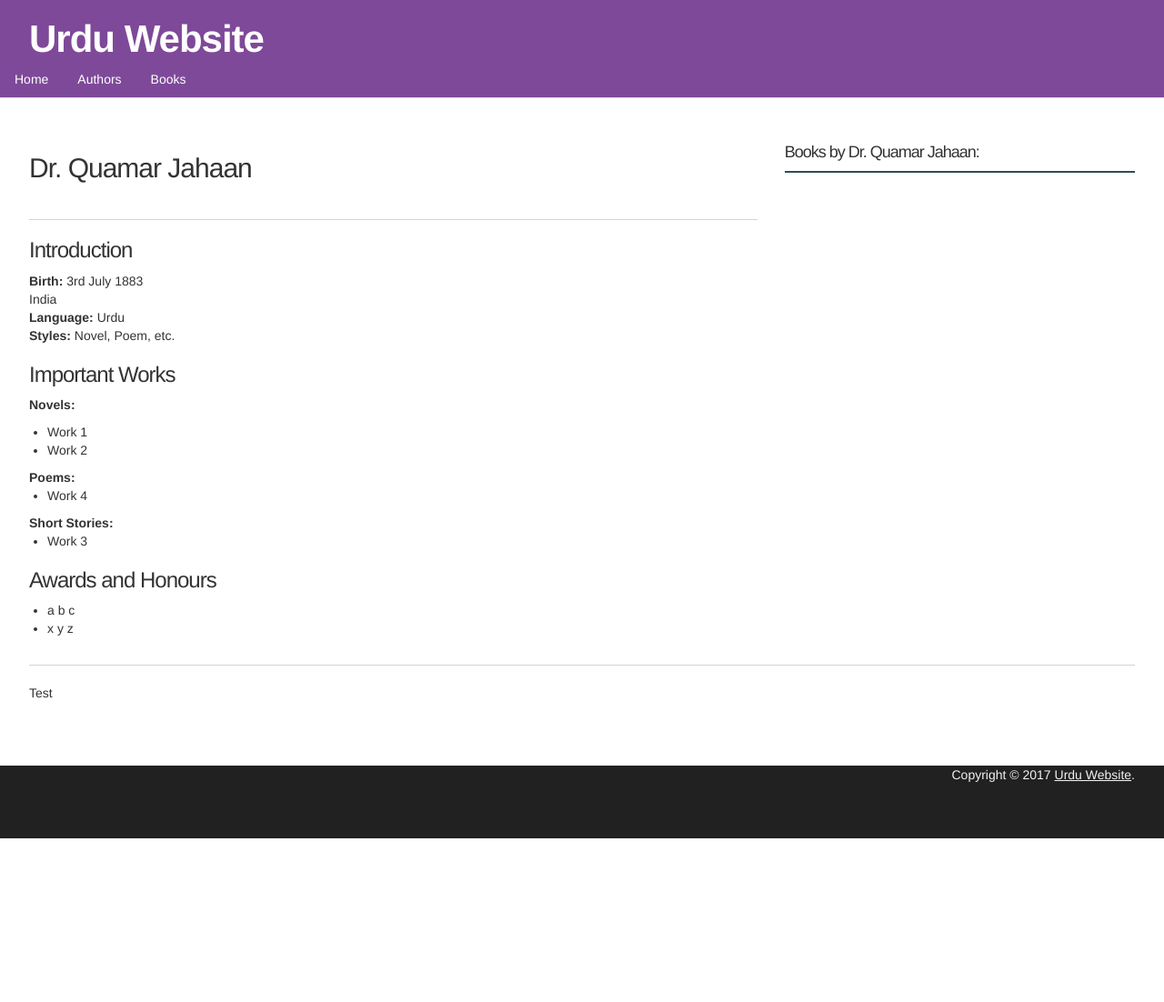
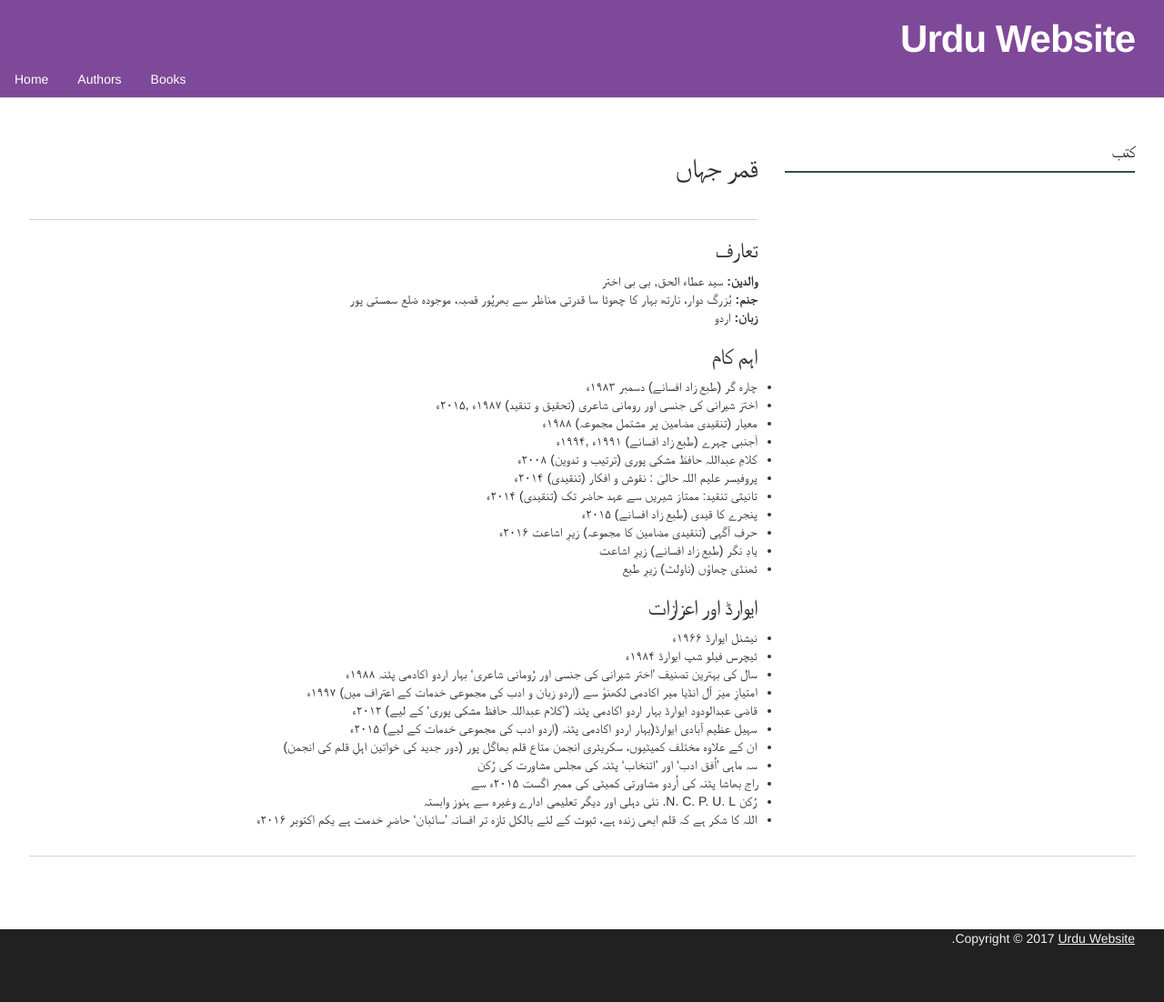
Before and after one commit to hashhar/test-jekyll, a Jekyll site: the page built from _author/Quamar Jahaan.md, in a window 1280 px wide. Shown: the whole page at 91% size. Built offline with Jekyll 4.4.1, drawn with Linux system fonts in a browser that asks for light colours; nearby versions of some CDN libraries; before the commit the page ends 922 px from its top, so only the background shows below that.

Commit message:
Dadi translated to urdu

```diff
--- a/_author/Quamar Jahaan.md
+++ b/_author/Quamar Jahaan.md
@@ -1,24 +1,40 @@
 ---
 layout: author
-title: "Dr. Quamar Jahaan"
+title: "قمر جہاں"
 image:
 introduction:
-  date_of_birth: "3rd July 1883"
+  parents: "سید عطاء الحق, بی بی اختر"
+  date_of_birth:
   date_of_death:
-  place_of_birth: "India"
-  languages: "Urdu"
-  style: "Novel, Poem, etc."
+  place_of_birth: "بُزرگ دوار، نارتھ بہار کا چھوٹا سا قدرتی مناظر سے بھرپُور قصبہ، موجودہ ضلع سمستی پور"
+  languages: "اردو"
+  style:
 important_works:
+  normal:
+    - "چارہ گر (طبع زاد افسانے) دسمبر ۱۹۸۳ء"
+    - "اخترؔ شیرانی کی جنسی اور رومانی شاعری (تحقیق و تنقید) ۱۹۸۷ء ,۲۰۱۵ء"
+    - "معیار (تنقیدی مضامین پر مشتمل مجموعہ) ۱۹۸۸ء"
+    - "اَجنبی چہرے (طبع زاد افسانے) ۱۹۹۱ء ,۱۹۹۴ء"
+    - "کلامِ عبداللہ حافظؔ مشکی پوری (ترتیب و تدوین) ۲۰۰۸ء"
+    - "پروفیسر علیم اللہ حالیؔ : نقوش و افکار (تنقیدی) ۲۰۱۴ء"
+    - "تانیثی تنقید: ممتاز شیریں سے عہد حاضر تک (تنقیدی) ۲۰۱۴ء"
+    - "پنجرے کا قیدی (طبع زاد افسانے) ۲۰۱۵ء"
+    - "حرفِ آگہی (تنقیدی مضامین کا مجموعہ) زیرِ اشاعت ۲۰۱۶ء"
+    - "یادِ نگر (طبع زاد افسانے) زیرِ اشاعت"
+    - "ٹھنڈی چھاؤں (ناولٹ) زیرِ طبع"
   novels:
-    - "Work 1"
-    - "Work 2"
   short_stories:
-    - "Work 3"
   poems:
-    - "Work 4"
 awards:
-  - "a b c"
-  - "x y z"
+  - "نیشنل ایوارڈ ۱۹۶۶ء"
+  - "ٹیچرس فیلو شپ ایوارڈ ۱۹۸۴ء"
+  - "سال کی بہترین تصنیف ’اختر شیرانی کی جنسی اور رُومانی شاعری‘ بہار اردو اکادمی پٹنہ ۱۹۸۸ء"
+  - "امتیازِ میرؔ آل انڈیا میر اکادمی لکھنؤ سے (اردو زبان و ادب کی مجموعی خدمات کے اعتراف میں) ۱۹۹۷ء"
+  - "قاضی عبدالودود ایوارڈ بہار اردو اکادمی پٹنہ (’کلام عبداللہ حافظ مشکی پوری‘ کے لیے) ۲۰۱۲ء"
+  - "سہیل عظیم آبادی ایوارڈ(بہار اردو اکادمی پٹنہ (اردو ادب کی مجموعی خدمات کے لیے) ۲۰۱۵ء"
+  - "ان کے علاوہ مختلف کمیٹیوں، سکریٹری انجمن متاع قلم بھاگل پور (دور جدید کی خواتین اہلِ قلم کی انجمن)"
+  - "سہ ماہی ’اُفق ادب‘ اور ’اتنخاب‘ پٹنہ کی مجلس مشاورت کی رُکن"
+  - "راج بھاشا پٹنہ کی اُردو مشاورتی کمیٹی کی ممبر اگست ۲۰۱۵ء سے"
+  - "رُکن N. C. P. U. L. نئی دہلی اور دیگر تعلیمی ادارے وغیرہ سے ہنوز وابستہ"
+  - "اللہ کا شکر ہے کہ قلم ابھی زندہ ہے، ثبوت کے لئے بالکل تازہ تر افسانہ ’سائبان‘ حاضرِ خدمت ہے یکم اکتوبر ۲۰۱۶ء"
 ---
-
-Test
--- a/_config.yml
+++ b/_config.yml
@@ -5,8 +5,8 @@ subtitle: Information about Urdu authors and books.
 baseurl: /test-jekyll
 
 # Comment both lines below to render in English. Uncomment for Urdu.
-# lang: ur
-# dir: rtl
+lang: ur
+dir: rtl
 
 # Jekyll Settings
 collections:
--- a/_includes/author-page.html
+++ b/_includes/author-page.html
@@ -7,17 +7,66 @@
             <img src="{{ site.baseurl }}{{ page.image }}" alt="{{ page.title }}" class="author-image" />
             {% endif %}
             <hr/>
+        {% if site.lang == 'ur' %}
+        <h3 class="author-introduction">تعارف</h3>
+        {% else %}
         <h3 class="author-introduction">Introduction</h3>
+        {% endif %}
             <p>
-                <strong>Birth:</strong> {{ page.introduction.date_of_birth }}{% if page.introduction.date_of_death %} - {{ page.introduction.date_of_death }}{% endif %}
-                <br/>{{ page.introduction.place_of_birth }}<br/>
-                <strong>Language:</strong> {{ page.introduction.languages }}<br/>
-                <strong>Styles:</strong> {{ page.introduction.style }}<br/>
+                {% if page.introduction.parents %}
+                    {% if site.lang == 'ur' %}
+                        <strong>والدین:</strong>
+                    {% else %}
+                        <strong>Parents:</strong>
+                    {% endif %}
+                    {{ page.introduction.parents }}<br/>
+                {% endif %}
+
+                {% if site.lang == 'ur' %}
+                    <strong>جنم:</strong>
+                {% else %}
+                    <strong>Birth:</strong>
+                {% endif %}
+                {{ page.introduction.date_of_birth }}{% if page.introduction.date_of_death %} - {{ page.introduction.date_of_death }}<br/>{% endif %}
+                {{ page.introduction.place_of_birth }}<br/>
+
+                {% if site.lang == 'ur' %}
+                    <strong>زبان:</strong>
+                {% else %}
+                    <strong>Language:</strong>
+                {% endif %}
+                {{ page.introduction.languages }}<br/>
+
+                {% if page.introduction.style %}
+                    {% if site.lang == 'ur' %}
+                        <strong>طرز تحریر:</strong>
+                    {% else %}
+                        <strong>Writing Style:</strong>
+                    {% endif %}
+                    {{ page.introduction.style }}<br/>
+                {% endif %}
             </p>
+        {% if site.lang == 'ur' %}
+            <h3 class="author-works">اہم کام</h3>
+        {% else %}
             <h3 class="author-works">Important Works</h3>
+        {% endif %}
             <p>
+                {% if page.important_works.normal %}
+                    <ul>
+                        {% for work in page.important_works.normal %}
+                        <li>{{ work }}</li>
+                        {% endfor %}
+                    </ul>
+                <!--{{ page.important_works.normal }}<br/>-->
+                {% endif %}
+
                 {% if page.important_works.novels %}
+                    {% if site.lang == 'ur' %}
+                    <strong>ناول:</strong>
+                    {% else %}
                     <strong>Novels:</strong>
+                    {% endif %}
                     <ul>
                         {% for novel in page.important_works.novels %}
                         <li>{{ novel }}</li>
@@ -27,7 +76,11 @@
                 {% endif %}
 
                 {% if page.important_works.poems %}
+                    {% if site.lang == 'ur' %}
+                    <strong>نظمیں:</strong>
+                    {% else %}
                     <strong>Poems:</strong>
+                    {% endif %}
                     <ul>
                         {% for poem in page.important_works.poems %}
                         <li>{{ poem }}</li>
@@ -37,7 +90,11 @@
                 {% endif %}
 
                 {% if page.important_works.short_stories %}
+                    {% if site.lang == 'ur' %}
+                    <strong>مختصر کہانیاں:</strong>
+                    {% else %}
                     <strong>Short Stories:</strong>
+                    {% endif %}
                     <ul>
                         {% for short_story in page.important_works.short_stories %}
                         <li>{{ short_story }}</li>
@@ -48,7 +105,11 @@
             </p>
 
         {% if page.awards %}
+            {% if site.lang == 'ur' %}
+            <h3 class="author-awards">ایوارڈ اور اعزازات</h3>
+            {% else %}
             <h3 class="author-awards">Awards and Honours</h3>
+            {% endif %}
                 <p>
                     <ul>
                         {% for award in page.awards %}
@@ -60,7 +121,11 @@
     </div>
     <!-- This column holds books list -->
     <div class="sidebar col-xs-4">
-        <h4>Books by {{ page.title }}:</h4>
+        {% if site.lang == 'ur' %}
+        <h4>کتب</h4>
+        {% else %}
+        <h4>Books</h4>
+        {% endif %}
         <ul class="books-sidebar">
         {% for bookname in site.book %}
             {% if bookname.author == page.title %}
```
Lines whose indentation alone changed are shown as unchanged.
